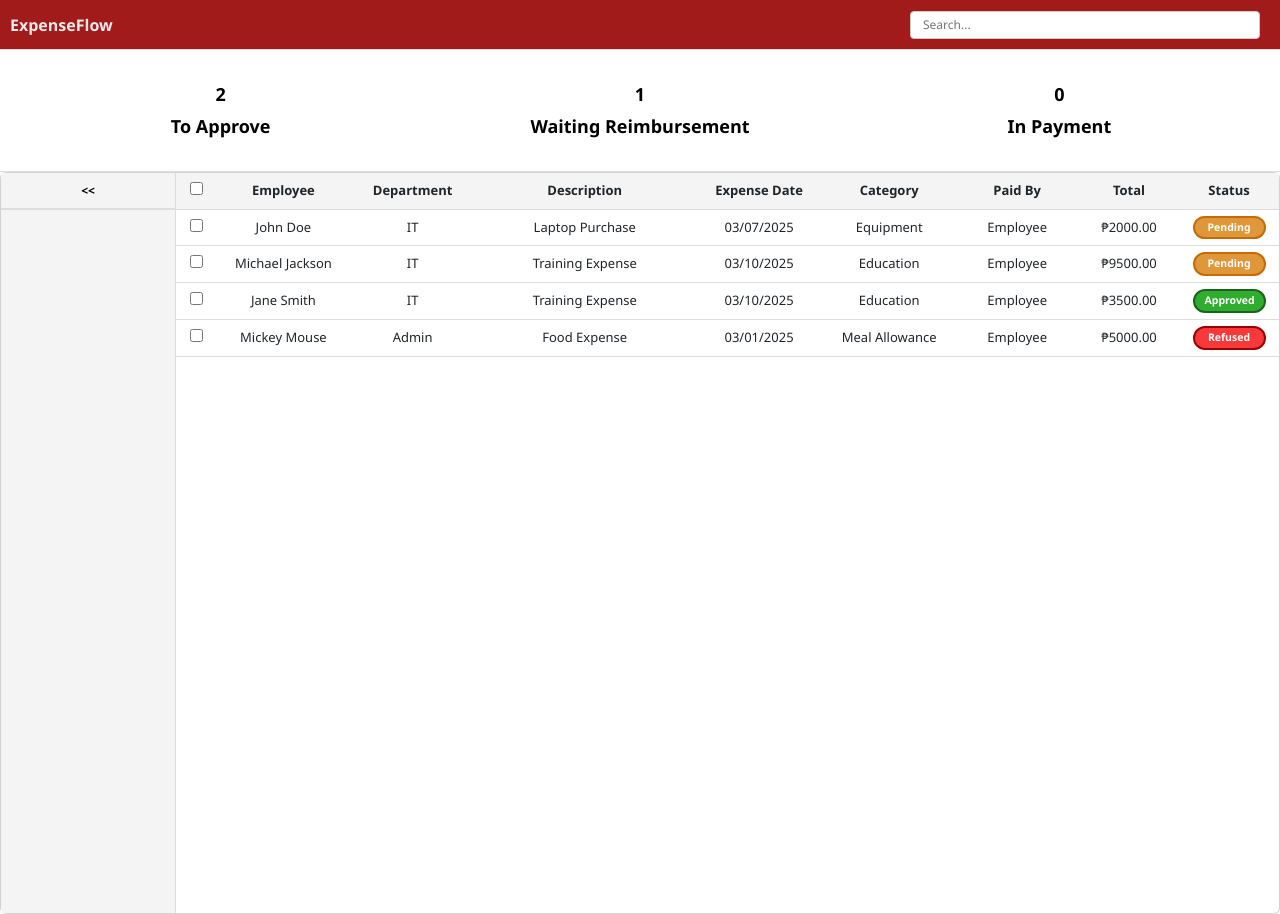
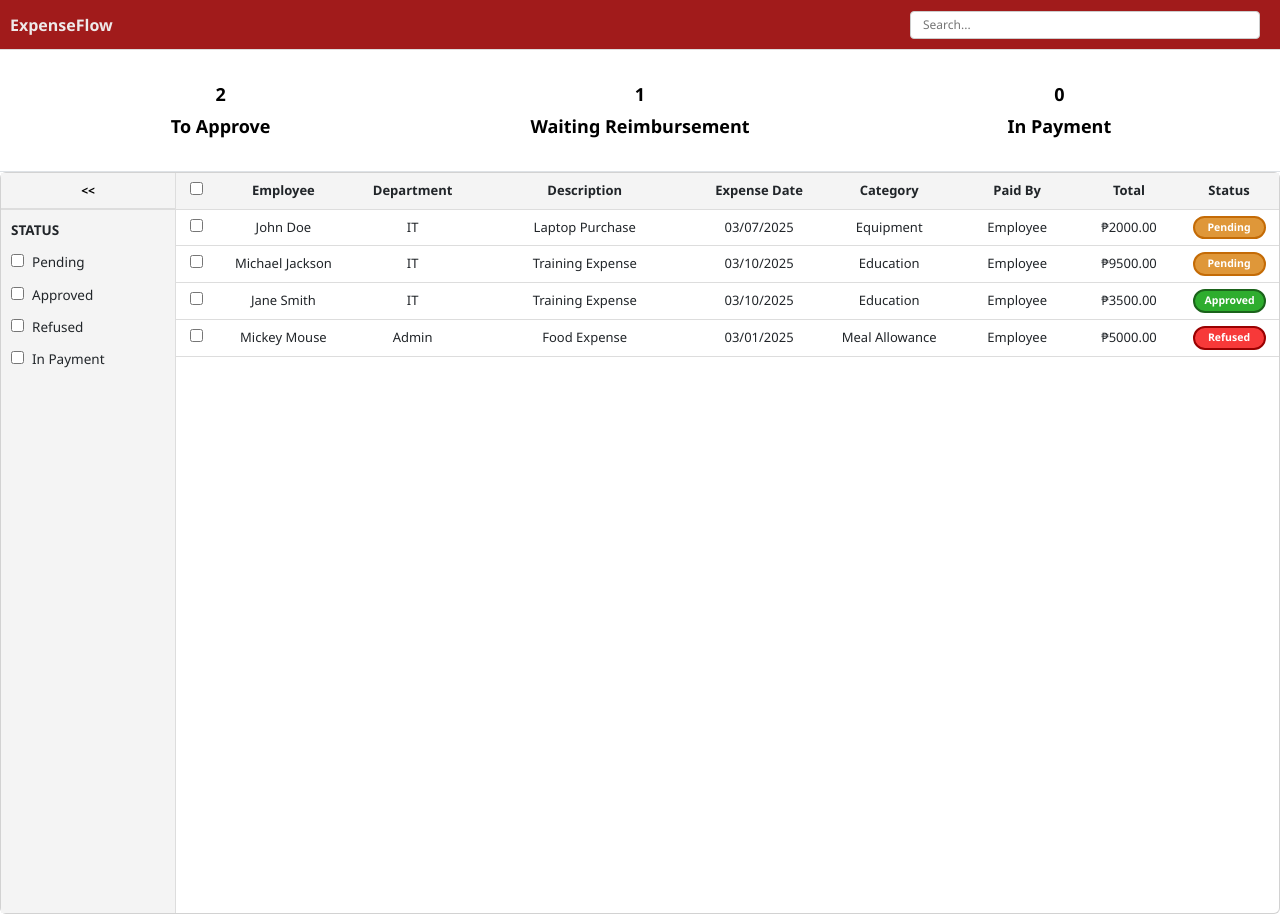
Before and after one commit to RaymondJAT/BudgetMonitoringTL, a React (Vite) app in the folder BudgetMonitoringTL/: page / in a window 1280 px wide. Both pictures are taken after a click on the button ">>". Built offline with nearby package versions, Linux system fonts and the light colour scheme.

Commit message:
[FIX] - sidebar filter

```diff
--- a/BudgetMonitoringTL/package.json
+++ b/BudgetMonitoringTL/package.json
@@ -14,6 +14,7 @@
     "react": "^19.0.0",
     "react-bootstrap": "^2.10.9",
     "react-dom": "^19.0.0",
+    "react-icons": "^5.5.0",
     "react-router-dom": "^7.3.0",
     "react-to-print": "^3.0.5"
   },
--- a/BudgetMonitoringTL/src/App.jsx
+++ b/BudgetMonitoringTL/src/App.jsx
@@ -5,6 +5,7 @@ import "./index.css";
 import ApprovalForm from "./components/ApprovalForm";
 import TeamLead from "./pages/TeamLead";
 import Sample from "./components/Sample";
+import Example from "./components/SampleSidebar";
 
 function App() {
   return (
@@ -17,6 +18,7 @@ function App() {
       </Router>
 
       {/* <Sample /> */}
+      {/* <Example /> */}
     </>
   );
 }
--- /dev/null
+++ b/BudgetMonitoringTL/src/components/SampleSidebar.jsx
@@ -0,0 +1,57 @@
+import React, { useState } from "react";
+import { Navbar, Nav, Button } from "react-bootstrap";
+import {
+  FiBarChart,
+  FiDollarSign,
+  FiHome,
+  FiMonitor,
+  FiShoppingCart,
+  FiTag,
+  FiUsers,
+} from "react-icons/fi";
+import "bootstrap/dist/css/bootstrap.min.css";
+
+const Sidebar = ({ isSidebarOpen, toggleSidebar }) => {
+  return (
+    <div
+      className={`sidebar bg-light d-flex flex-column ${
+        isSidebarOpen ? "open" : "closed"
+      }`}
+      style={{
+        width: isSidebarOpen ? "225px" : "50px",
+        transition: "width 0.3s",
+      }}
+    >
+      <Button variant="light" className="m-2" onClick={toggleSidebar}>
+        {isSidebarOpen ? "<<" : ">>"}
+      </Button>
+      {isSidebarOpen && (
+        <Nav className="flex-column p-2">
+          <Nav.Link href="#dashboard" className="d-flex align-items-center">
+            <FiHome className="me-2" /> Dashboard
+          </Nav.Link>
+          <Nav.Link href="#sales" className="d-flex align-items-center">
+            <FiDollarSign className="me-2" /> Sales
+          </Nav.Link>
+          <Nav.Link href="#viewsite" className="d-flex align-items-center">
+            <FiMonitor className="me-2" /> View Site
+          </Nav.Link>
+          <Nav.Link href="#products" className="d-flex align-items-center">
+            <FiShoppingCart className="me-2" /> Products
+          </Nav.Link>
+          <Nav.Link href="#tags" className="d-flex align-items-center">
+            <FiTag className="me-2" /> Tags
+          </Nav.Link>
+          <Nav.Link href="#analytics" className="d-flex align-items-center">
+            <FiBarChart className="me-2" /> Analytics
+          </Nav.Link>
+          <Nav.Link href="#members" className="d-flex align-items-center">
+            <FiUsers className="me-2" /> Members
+          </Nav.Link>
+        </Nav>
+      )}
+    </div>
+  );
+};
+
+export default Sidebar;
--- a/BudgetMonitoringTL/src/components/Sidebar.jsx
+++ b/BudgetMonitoringTL/src/components/Sidebar.jsx
@@ -1,14 +1,24 @@
 import React from "react";
 
-const Sidebar = ({ isSidebarOpen, toggleSidebar }) => {
+const Sidebar = ({ isSidebarOpen, toggleSidebar, onStatusChange }) => {
   return (
     <div className={`sidebar ${isSidebarOpen ? "open" : "closed"}`}>
       <button className="toggle-btn" onClick={toggleSidebar}>
         {isSidebarOpen ? "<<" : ">>"}
       </button>
-      {isSidebarOpen && (
-        <div className="sidebar-content">{/* side bar content */}</div>
-      )}
+      <div
+        className={`sidebar-content ${isSidebarOpen ? "fade-in" : "fade-out"}`}
+      >
+        <div className="sidebar-header fw-bold">STATUS</div>
+        <div className="status-filters">
+          {["Pending", "Approved", "Refused", "In Payment"].map((status) => (
+            <label key={status}>
+              <input type="checkbox" onChange={() => onStatusChange(status)} />
+              {status}
+            </label>
+          ))}
+        </div>
+      </div>
     </div>
   );
 };
--- a/BudgetMonitoringTL/src/index.css
+++ b/BudgetMonitoringTL/src/index.css
@@ -341,11 +341,11 @@ input[type="checkbox"] {
 
 .sidebar-content {
   opacity: 0;
-  transform: translateX(-20px);
-  transition: opacity 0.3s ease-in-out, transform 0.3s ease-in-out;
-  max-height: 0;
+  transform: translateX(-10px);
+  transition: opacity 0.3s ease-in-out 0.3s, transform 0.3s ease-in-out;
+  /* max-height: 0;
   overflow: hidden;
-  padding: 0 10px;
+  padding: 0 10px; */
 }
 
 .sidebar.open .sidebar-content {
@@ -366,9 +366,36 @@ input[type="checkbox"] {
   max-height: 500px;
 }
 
+.sidebar-content.fade-in {
+  opacity: 1;
+  transform: translateX(0);
+}
+
+.sidebar-content.fade-out {
+  opacity: 0;
+  transform: translateX(-10px);
+  /* transition-delay: 0s; */
+}
+
 .table-container {
   flex: 1;
   overflow-x: auto;
+}
+
+.sidebar-header {
+  font-size: 13.5px;
+  /* margin-bottom: 15px; */
+}
+
+.status-filters label {
+  display: block;
+  margin: 12px 0;
+  cursor: pointer;
+  font-size: 13.5px;
+}
+
+.status-filters input[type="checkbox"] {
+  margin-right: 8px;
 }
 
 /* react-to-print */
--- a/BudgetMonitoringTL/src/pages/TeamLead.jsx
+++ b/BudgetMonitoringTL/src/pages/TeamLead.jsx
@@ -13,8 +13,8 @@ const TeamLead = () => {
   const [selectedRows, setSelectedRows] = useState([]);
   const [searchTerm, setSearchTerm] = useState("");
   const [isSidebarOpen, setIsSidebarOpen] = useState(false);
+  const [selectedStatuses, setSelectedStatuses] = useState([]); // Status filter state
 
-  // header count
   const pendingCount = mockData.filter(
     (row) => row.status === "Pending"
   ).length;
@@ -30,7 +30,6 @@ const TeamLead = () => {
     }, 1000);
   };
 
-  // individual row
   const handleCheckBoxChange = (row) => {
     setSelectedRows((prevSelected) =>
       prevSelected.includes(row)
@@ -39,30 +38,41 @@ const TeamLead = () => {
     );
   };
 
-  // all rows
   const handleSelectAll = () => {
-    if (selectedRows.length === mockData.length) {
-      setSelectedRows([]);
-    } else {
-      setSelectedRows([...mockData]);
-    }
+    setSelectedRows(
+      selectedRows.length === mockData.length ? [] : [...mockData]
+    );
   };
 
   const handlePrint = () => {
     window.print();
   };
 
-  const filteredData = mockData.filter((row) =>
-    Object.values(row).some((value) =>
-      value.toString().toLowerCase().includes(searchTerm.toLowerCase())
+  // Handle filter changes from Sidebar
+  const handleStatusFilterChange = (status) => {
+    setSelectedStatuses((prevStatuses) =>
+      prevStatuses.includes(status)
+        ? prevStatuses.filter((s) => s !== status)
+        : [...prevStatuses, status]
+    );
+  };
+
+  // Filter data based on search and status filters
+  const filteredData = mockData
+    .filter((row) =>
+      Object.values(row).some((value) =>
+        value.toString().toLowerCase().includes(searchTerm.toLowerCase())
+      )
     )
-  );
+    .filter(
+      (row) =>
+        selectedStatuses.length === 0 || selectedStatuses.includes(row.status)
+    ); // Apply status filtering
 
   return (
     <>
       {loading && (
         <div className="loading">
-          {/* <Spinner animation = "border" variant = "danger" /> */}
           <img src={loader} alt="Loading GIF" className="custom-loader" />
         </div>
       )}
@@ -81,17 +91,15 @@ const TeamLead = () => {
             postCount={postCount}
           />
         </div>
-        {/* table */}
+
         <Card className="w-auto">
           <Card.Body className="p-0">
             <div className="content-container">
-              {/* Sidebar */}
               <Sidebar
                 isSidebarOpen={isSidebarOpen}
                 toggleSidebar={() => setIsSidebarOpen(!isSidebarOpen)}
+                onStatusChange={handleStatusFilterChange}
               />
-
-              {/* Table */}
               <div className="table-container">
                 <table className="custom-table">
                   <thead>
```
Also changed, not shown: 1 other file (tests, documents, lock files or other folders).
